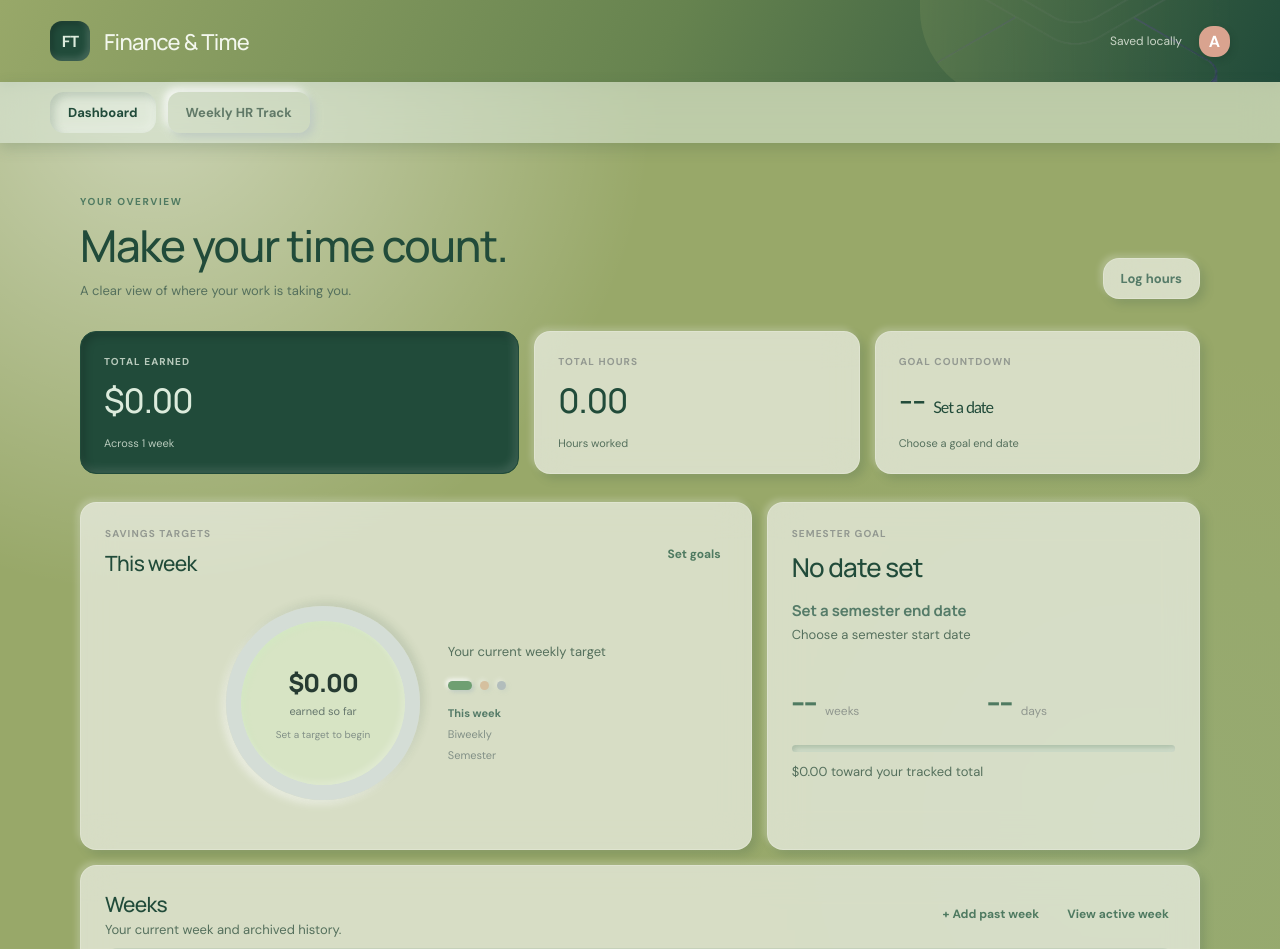
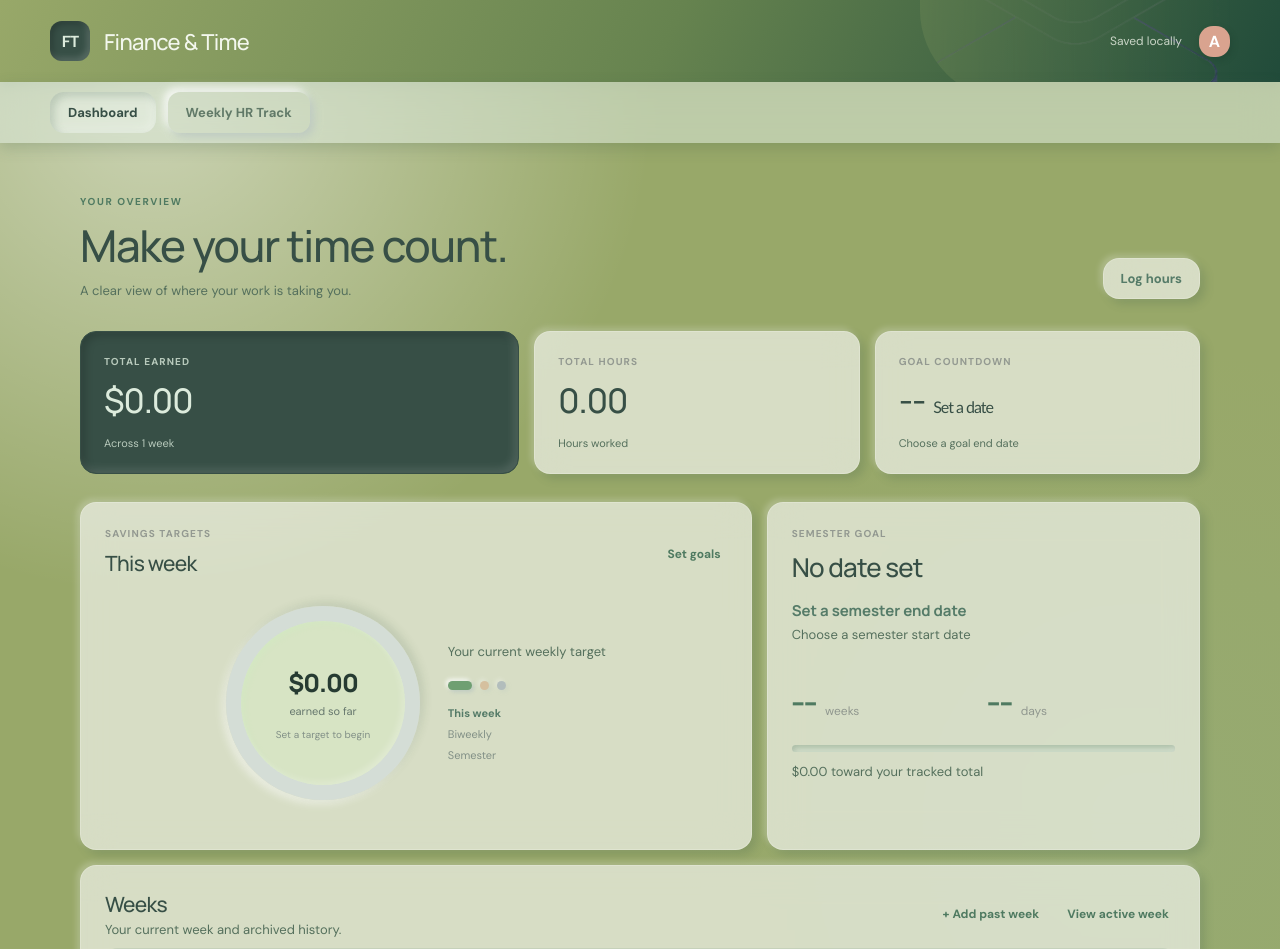
Before and after one commit to aryama02/Personal-Finance-Tracker, a React (Vite) app: page / in a window 1280 px wide. Shown: the top 949 px of the page. Built offline with nearby package versions, Linux system fonts and the light colour scheme.

Commit message:
Final push for project

```diff
--- a/src/App.css
+++ b/src/App.css
@@ -97,7 +97,7 @@
 .app-shell {
 	--sage: #98A869;
 	--sage-deep: #7f914e;
-	--forest: #214b3a;
+	--forest: #374f46;
 	--forest-soft: #4f7a61;
 	--goal-center: #d7e4c4;
 	--glass: rgba(254, 254, 254, 0.62);
--- a/src/App.tsx
+++ b/src/App.tsx
@@ -1,96 +1,7 @@
 import { useEffect, useMemo, useState, type ChangeEvent } from 'react'
 import './App.css'
-
-type Shift = { day: string; date: string; start: string; end: string; hours?: number; hoursInput?: string }
-type Week = { id: string; label: string; startDate: string; shifts: Shift[] }
-type GoalTargets = { week: number; biweekly: number; semester: number }
-type TrackerData = { wage: number; targetStartDate: string; targetDate: string; weekStartDay: number; resetTime: string; activeWeek: Week; archivedWeeks: Week[]; goals: GoalTargets }
-
-const STORAGE_KEY = 'finance-tracker-data'
-
-const dayNames = ['Sunday', 'Monday', 'Tuesday', 'Wednesday', 'Thursday', 'Friday', 'Saturday']
-const money = new Intl.NumberFormat('en-US', { style: 'currency', currency: 'USD' })
-const dateFormat = new Intl.DateTimeFormat('en-US', { month: 'short', day: 'numeric', year: 'numeric' })
-
-function dateOnly(date: Date) { return date.toISOString().slice(0, 10) }
-function getPeriodStart(date = new Date(), startDay = 5, resetTime = '00:00') {
-  const result = new Date(date)
-  const [hour, minute] = resetTime.split(':').map(Number)
-  result.setHours(hour, minute, 0, 0)
-  const daysSinceStart = (result.getDay() - startDay + 7) % 7
-  if (date.getTime() < result.getTime()) result.setDate(result.getDate() - 7)
-  else result.setDate(result.getDate() - daysSinceStart)
-  return result
-}
-function makeWeek(start = getPeriodStart(), startDay = 5): Week {
-  const shifts = Array.from({ length: 7 }, (_, index) => {
-    const date = new Date(start)
-    date.setDate(start.getDate() + index)
-    return { day: dayNames[(startDay + index) % 7], date: dateOnly(date), start: '', end: '' }
-  })
-  return { id: dateOnly(start), label: `Week of ${dateFormat.format(start)}`, startDate: dateOnly(start), shifts }
-}
-function hoursFor(shift: Shift) {
-  if (typeof shift.hours === 'number') return shift.hours
-  if (typeof shift.hoursInput === 'string') return Number(shift.hoursInput) || 0
-  if (!shift.start || !shift.end) return 0
-  const startMinutes = parseTimeMinutes(shift.start)
-  const endMinutes = parseTimeMinutes(shift.end)
-  if (startMinutes === null || endMinutes === null) return 0
-  let minutes = endMinutes - startMinutes
-  if (minutes < 0) minutes += 1440
-  return minutes / 60
-}
-
-function parseTimeMinutes(value: string) {
-  const match = value.trim().match(/^(\d{1,2})(?::(\d{2}))?\s*(AM|PM)?$/i)
-  if (!match) return null
-  let hour = Number(match[1])
-  const minute = Number(match[2] ?? 0)
-  const meridiem = match[3]?.toUpperCase()
-  if (minute > 59) return null
-  if (meridiem) {
-    if (hour < 1 || hour > 12) return null
-    if (hour === 12) hour = 0
-    if (meridiem === 'PM') hour += 12
-  } else if (hour > 23) return null
-  return hour * 60 + minute
-}
-
-function formatTime(value: string) {
-  const minutes = parseTimeMinutes(value)
-  if (minutes === null) return value
-  const hour24 = Math.floor(minutes / 60)
-  const hour12 = hour24 % 12 || 12
-  const meridiem = hour24 >= 12 ? 'PM' : 'AM'
-  return `${hour12}:${String(minutes % 60).padStart(2, '0')} ${meridiem}`
-}
-function blankData(): TrackerData {
-  return { wage: 0, targetStartDate: '', targetDate: '', weekStartDay: 5, resetTime: '00:00', activeWeek: makeWeek(getPeriodStart(), 5), archivedWeeks: [], goals: { week: 0, biweekly: 0, semester: 0 } }
-}
-
-function restoreData(stored: Partial<TrackerData>): TrackerData {
-  const defaults = blankData()
-  const data = { ...defaults, ...stored }
-  const activeWeek = stored.activeWeek?.id && Array.isArray(stored.activeWeek.shifts) ? stored.activeWeek : defaults.activeWeek
-  const archivedWeeks = Array.isArray(stored.archivedWeeks) ? stored.archivedWeeks : defaults.archivedWeeks
-  const goals = stored.goals ? { ...defaults.goals, ...stored.goals } : defaults.goals
-  return { ...data, activeWeek, archivedWeeks, goals }
-}
-
-function loadData() {
-  try {
-    const saved = localStorage.getItem(STORAGE_KEY)
-    if (saved) {
-      const stored = JSON.parse(saved) as Partial<TrackerData>
-      const data = restoreData(stored)
-      const currentPeriod = getPeriodStart(new Date(), data.weekStartDay, data.resetTime)
-      if (data.activeWeek.id !== dateOnly(currentPeriod)) return { ...data, archivedWeeks: [data.activeWeek, ...data.archivedWeeks], activeWeek: makeWeek(currentPeriod, data.weekStartDay) }
-      return data
-    }
-  } catch { /* fall back to blank data */ }
-  return blankData()
-}
+import type { GoalTargets, TrackerData, Shift } from './types'
+import { STORAGE_KEY, dateFormat, dateOnly, dayNames, formatTime, getPeriodStart, hoursFor, loadData, makeWeek, money, restoreData } from './lib/tracker'
 
 function App() {
   const [data, setData] = useState<TrackerData>(loadData)
--- /dev/null
+++ b/src/lib/tracker.ts
@@ -0,0 +1,81 @@
+import type { TrackerData, Shift, Week } from '../types'
+
+export const STORAGE_KEY = 'finance-tracker-data'
+export const dayNames = ['Sunday', 'Monday', 'Tuesday', 'Wednesday', 'Thursday', 'Friday', 'Saturday']
+export const money = new Intl.NumberFormat('en-US', { style: 'currency', currency: 'USD' })
+export const dateFormat = new Intl.DateTimeFormat('en-US', { month: 'short', day: 'numeric', year: 'numeric' })
+
+export function dateOnly(date: Date) { return date.toISOString().slice(0, 10) }
+export function getPeriodStart(date = new Date(), startDay = 5, resetTime = '00:00') {
+  const result = new Date(date)
+  const [hour, minute] = resetTime.split(':').map(Number)
+  result.setHours(hour, minute, 0, 0)
+  const daysSinceStart = (result.getDay() - startDay + 7) % 7
+  if (date.getTime() < result.getTime()) result.setDate(result.getDate() - 7)
+  else result.setDate(result.getDate() - daysSinceStart)
+  return result
+}
+export function makeWeek(start = getPeriodStart(), startDay = 5): Week {
+  const shifts = Array.from({ length: 7 }, (_, index) => {
+    const date = new Date(start)
+    date.setDate(start.getDate() + index)
+    return { day: dayNames[(startDay + index) % 7], date: dateOnly(date), start: '', end: '' }
+  })
+  return { id: dateOnly(start), label: `Week of ${dateFormat.format(start)}`, startDate: dateOnly(start), shifts }
+}
+export function parseTimeMinutes(value: string) {
+  const match = value.trim().match(/^(\d{1,2})(?::(\d{2}))?\s*(AM|PM)?$/i)
+  if (!match) return null
+  let hour = Number(match[1])
+  const minute = Number(match[2] ?? 0)
+  const meridiem = match[3]?.toUpperCase()
+  if (minute > 59) return null
+  if (meridiem) {
+    if (hour < 1 || hour > 12) return null
+    if (hour === 12) hour = 0
+    if (meridiem === 'PM') hour += 12
+  } else if (hour > 23) return null
+  return hour * 60 + minute
+}
+export function formatTime(value: string) {
+  const minutes = parseTimeMinutes(value)
+  if (minutes === null) return value
+  const hour24 = Math.floor(minutes / 60)
+  const hour12 = hour24 % 12 || 12
+  const meridiem = hour24 >= 12 ? 'PM' : 'AM'
+  return `${hour12}:${String(minutes % 60).padStart(2, '0')} ${meridiem}`
+}
+export function hoursFor(shift: Shift) {
+  if (typeof shift.hours === 'number') return shift.hours
+  if (typeof shift.hoursInput === 'string') return Number(shift.hoursInput) || 0
+  if (!shift.start || !shift.end) return 0
+  const startMinutes = parseTimeMinutes(shift.start)
+  const endMinutes = parseTimeMinutes(shift.end)
+  if (startMinutes === null || endMinutes === null) return 0
+  let minutes = endMinutes - startMinutes
+  if (minutes < 0) minutes += 1440
+  return minutes / 60
+}
+export function blankData(): TrackerData {
+  return { wage: 0, targetStartDate: '', targetDate: '', weekStartDay: 5, resetTime: '00:00', activeWeek: makeWeek(getPeriodStart(), 5), archivedWeeks: [], goals: { week: 0, biweekly: 0, semester: 0 } }
+}
+export function restoreData(stored: Partial<TrackerData>): TrackerData {
+  const defaults = blankData()
+  const data = { ...defaults, ...stored }
+  const activeWeek = stored.activeWeek?.id && Array.isArray(stored.activeWeek.shifts) ? stored.activeWeek : defaults.activeWeek
+  const archivedWeeks = Array.isArray(stored.archivedWeeks) ? stored.archivedWeeks : defaults.archivedWeeks
+  const goals = stored.goals ? { ...defaults.goals, ...stored.goals } : defaults.goals
+  return { ...data, activeWeek, archivedWeeks, goals }
+}
+export function loadData() {
+  try {
+    const saved = localStorage.getItem(STORAGE_KEY)
+    if (saved) {
+      const data = restoreData(JSON.parse(saved) as Partial<TrackerData>)
+      const currentPeriod = getPeriodStart(new Date(), data.weekStartDay, data.resetTime)
+      if (data.activeWeek.id !== dateOnly(currentPeriod)) return { ...data, archivedWeeks: [data.activeWeek, ...data.archivedWeeks], activeWeek: makeWeek(currentPeriod, data.weekStartDay) }
+      return data
+    }
+  } catch { /* fall back to blank data */ }
+  return blankData()
+}
--- /dev/null
+++ b/src/types.ts
@@ -0,0 +1,4 @@
+export type Shift = { day: string; date: string; start: string; end: string; hours?: number; hoursInput?: string }
+export type Week = { id: string; label: string; startDate: string; shifts: Shift[] }
+export type GoalTargets = { week: number; biweekly: number; semester: number }
+export type TrackerData = { wage: number; targetStartDate: string; targetDate: string; weekStartDay: number; resetTime: string; activeWeek: Week; archivedWeeks: Week[]; goals: GoalTargets }
--- a/vite.config.ts
+++ b/vite.config.ts
@@ -4,4 +4,5 @@ import { defineConfig } from 'vite'
 // https://vite.dev/config/
 export default defineConfig({
   plugins: [react()],
+  base: process.env.GITHUB_ACTIONS ? '/Personal-Finance-Tracker/' : '/',
 })
```
Also changed, not shown: 1 other file (tests, documents, lock files or other folders).
